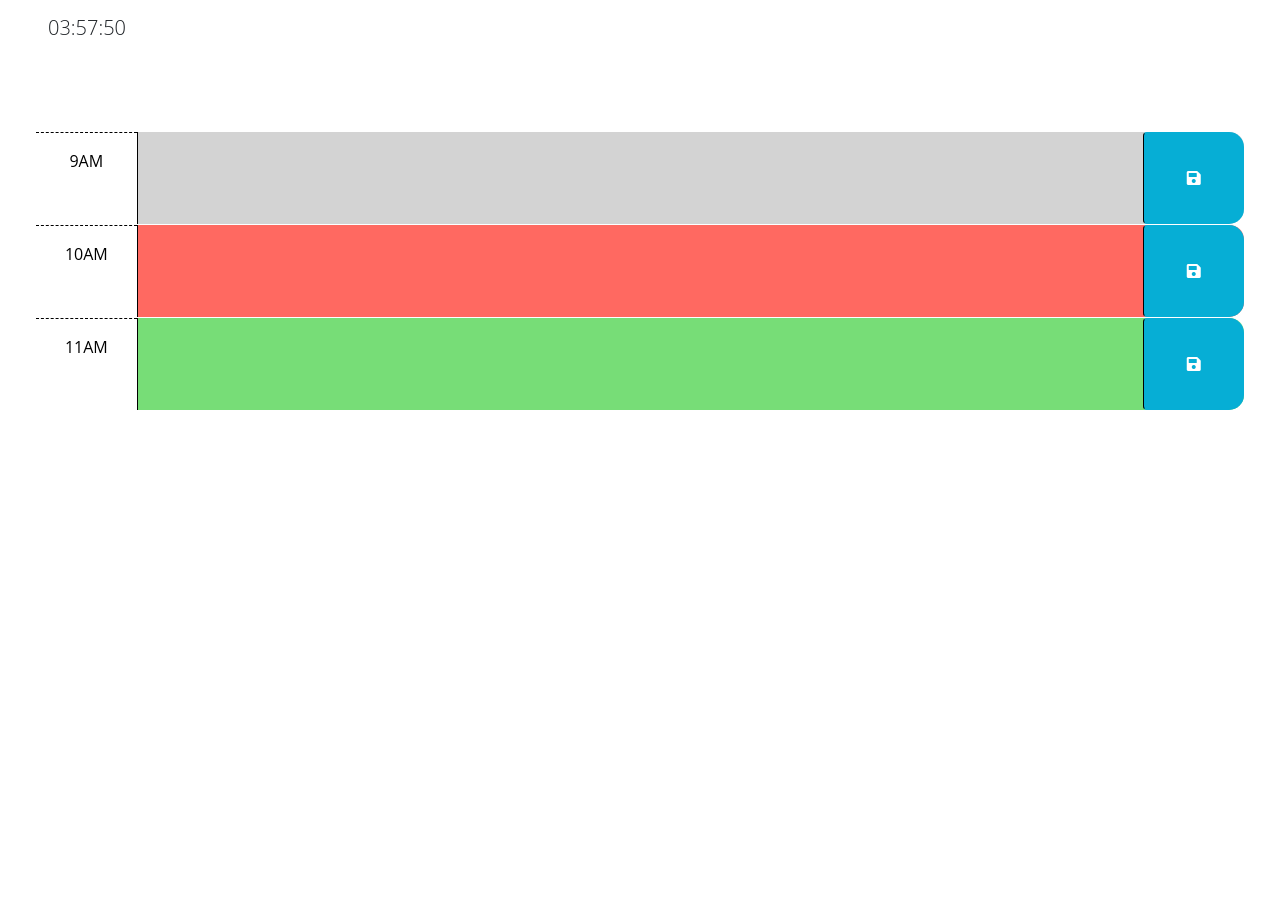
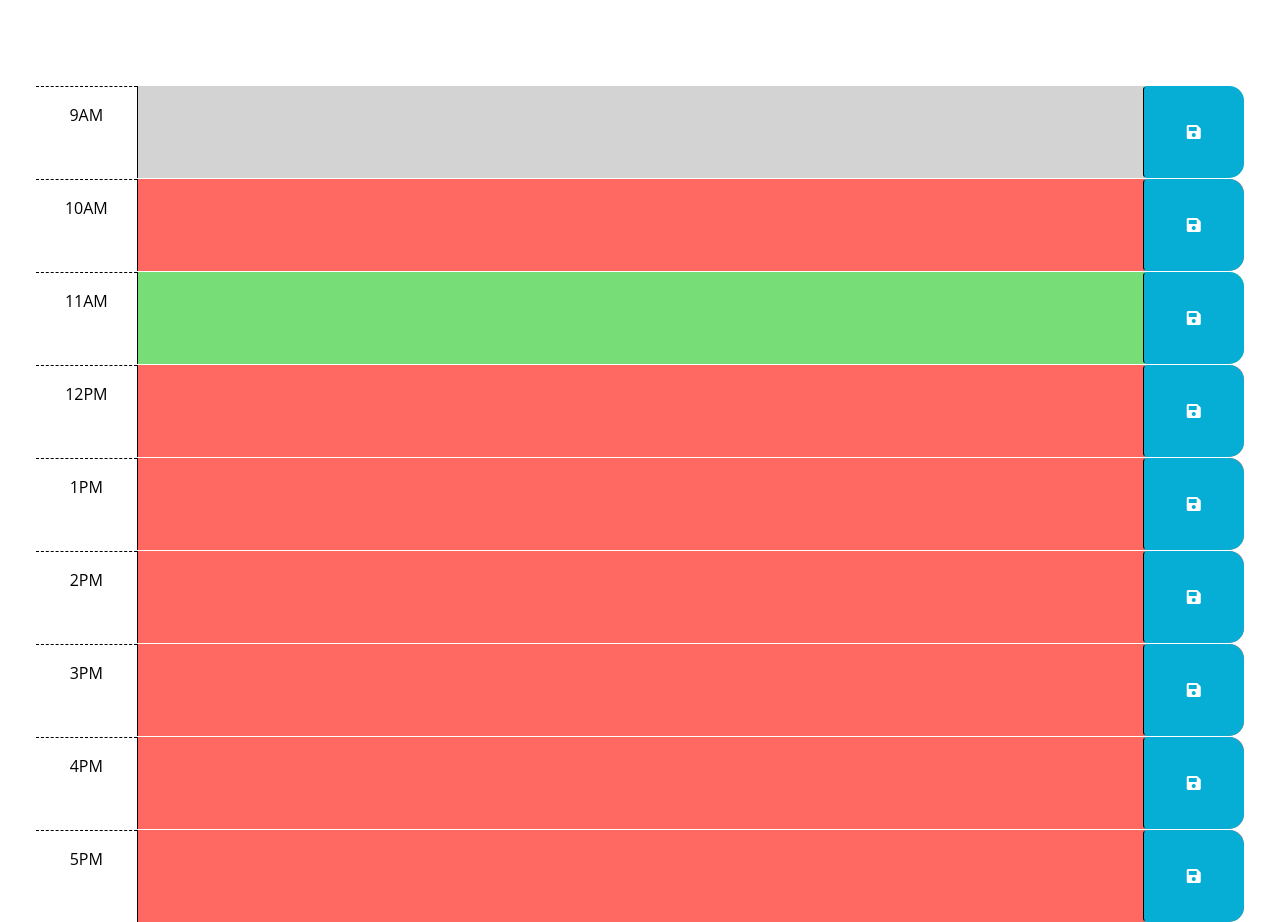
Before and after one commit to Zim40/Work-Scheduler, a plain HTML site: page index.html in a window 1280 px wide. Shown: the part 166-1088 px from the top of the page. Before the commit the page ends 800 px from the top, so only its background shows below. Drawn offline with nearby package versions, Linux system fonts and the light colour scheme.

Commit message:
feature/Added savebutton logic-javascript

```diff
--- a/index.html
+++ b/index.html
@@ -1,25 +1,15 @@
 <!DOCTYPE html>
 <html lang="en">
+
 <head>
   <meta charset="UTF-8" />
   <meta name="viewport" content="width=device-width, initial-scale=1.0" />
   <meta http-equiv="X-UA-Compatible" content="ie=edge" />
-    <link
-      href="https://cdn.jsdelivr.net/npm/bootstrap@5.1.3/dist/css/bootstrap.min.css"
-      rel="stylesheet"
-      integrity="sha384-1BmE4kWBq78iYhFldvKuhfTAU6auU8tT94WrHftjDbrCEXSU1oBoqyl2QvZ6jIW3"
-      crossorigin="anonymous"
-    />
-    <link
-      rel="stylesheet"
-      href="https://use.fontawesome.com/releases/v5.8.1/css/all.css"
-      integrity="sha384-50oBUHEmvpQ+1lW4y57PTFmhCaXp0ML5d60M1M7uH2+nqUivzIebhndOJK28anvf"
-      crossorigin="anonymous"
-    />
-    <link
-      href="https://fonts.googleapis.com/css2?family=Fira+Sans:wght@400;700&display=swap"
-      rel="stylesheet"
-    />
+  <link href="https://cdn.jsdelivr.net/npm/bootstrap@5.1.3/dist/css/bootstrap.min.css" rel="stylesheet"
+    integrity="sha384-1BmE4kWBq78iYhFldvKuhfTAU6auU8tT94WrHftjDbrCEXSU1oBoqyl2QvZ6jIW3" crossorigin="anonymous" />
+  <link rel="stylesheet" href="https://use.fontawesome.com/releases/v5.8.1/css/all.css"
+    integrity="sha384-50oBUHEmvpQ+1lW4y57PTFmhCaXp0ML5d60M1M7uH2+nqUivzIebhndOJK28anvf" crossorigin="anonymous" />
+  <link href="https://fonts.googleapis.com/css2?family=Fira+Sans:wght@400;700&display=swap" rel="stylesheet" />
 
   <link rel="stylesheet" href="style.css" />
   <title>Work Day Scheduler</title>
@@ -46,7 +36,7 @@
     <div id="hour-9" class="row time-block past">
       <div class="col-2 col-md-1 hour text-center py-3">9AM</div>
       <textarea class="col-8 col-md-10 description" rows="3"> </textarea>
-        <button class="btn saveBtn col-2 col-md-1" aria-label="save">
+      <button class="btn saveBtn col-2 col-md-1" id="save" aria-label="save">
         <i class="fas fa-save" aria-hidden="true"></i>
       </button>
     </div>
@@ -68,14 +58,68 @@
         <i class="fas fa-save" aria-hidden="true"></i>
       </button>
     </div>
+
+
+    <div id="hour-12" class="row time-block present">
+      <div class="col-2 col-md-1 hour text-center py-3">12PM</div>
+      <textarea class="col-8 col-md-10 description" rows="3"> </textarea>
+      <button class="btn saveBtn col-2 col-md-1" aria-label="save">
+        <i class="fas fa-save" aria-hidden="true"></i>
+      </button>
     </div>
+
+
+    <div id="hour-1" class="row time-block present">
+      <div class="col-2 col-md-1 hour text-center py-3">1PM</div>
+      <textarea class="col-8 col-md-10 description" rows="3"> </textarea>
+      <button class="btn saveBtn col-2 col-md-1" aria-label="save">
+        <i class="fas fa-save" aria-hidden="true"></i>
+      </button>
+    </div>
+
+    <div id="hour-2" class="row time-block present">
+      <div class="col-2 col-md-1 hour text-center py-3">2PM</div>
+      <textarea class="col-8 col-md-10 description" rows="3"> </textarea>
+      <button class="btn saveBtn col-2 col-md-1" aria-label="save">
+        <i class="fas fa-save" aria-hidden="true"></i>
+      </button>
+    </div>
+
+    <div id="hour-3" class="row time-block present">
+      <div class="col-2 col-md-1 hour text-center py-3">3PM</div>
+      <textarea class="col-8 col-md-10 description" rows="3"> </textarea>
+      <button class="btn saveBtn col-2 col-md-1" aria-label="save">
+        <i class="fas fa-save" aria-hidden="true"></i>
+      </button>
+    </div>
+
+    <div id="hour-4" class="row time-block present">
+      <div class="col-2 col-md-1 hour text-center py-3">4PM</div>
+      <textarea class="col-8 col-md-10 description" rows="3"> </textarea>
+      <button class="btn saveBtn col-2 col-md-1" aria-label="save">
+        <i class="fas fa-save" aria-hidden="true"></i>
+      </button>
+    </div>
+
+    <div id="hour-5" class="row time-block present">
+      <div class="col-2 col-md-1 hour text-center py-3">5PM</div>
+      <textarea class="col-8 col-md-10 description" rows="3"> </textarea>
+      <button class="btn saveBtn col-2 col-md-1" aria-label="save">
+        <i class="fas fa-save" aria-hidden="true"></i>
+      </button>
+    </div>
+  </div>
+
+
+
+
 
   <script src="https://cdnjs.cloudflare.com/ajax/libs/jquery/3.2.1/jquery.min.js"></script>
   <script src="https://cdn.jsdelivr.net/npm/dayjs@1.11.3/dayjs.min.js"
-    integrity="sha256-iu/zLUB+QgISXBLCW/mcDi/rnf4m4uEDO0wauy76x7U="
-    crossorigin="anonymous"></script>
+    integrity="sha256-iu/zLUB+QgISXBLCW/mcDi/rnf4m4uEDO0wauy76x7U=" crossorigin="anonymous"></script>
 
   <script src="script.js"></script>
   <script src="https://cdn.jsdelivr.net/npm/dayjs@1/dayjs.min.js"></script>
 </body>
+
 </html>
--- a/script.js
+++ b/script.js
@@ -3,35 +3,62 @@
 // in the html.
 
 
+$(function () {
+
+// Displays time on below header
+// ============================
+window.onload = titleClock;
 function titleClock() {
 
   var timeTitle = document.querySelector("#currentDay");
   timeTitle.innerText = dayjs().format("HH:mm:ss");
   setInterval(titleClock, 1000);
+  console.log(titleClock);
 
-  console.log(titleClock);
 }
-window.onload = titleClock;
+function handleSave() {
+  let buttons = document.querySelectorAll(".saveBtn");
+  for (let i = 0; i < buttons.length; i++) {
+    buttons[i].addEventListener("click", function () {
+      let textInput = document.querySelector(".description").value;
+      localStorage.setItem("Input", textInput);
+
+    });
+  }
+}
+
+// Executes save of userinput into localstorage.
+handleSave();
+
+// CODE===== BUG! this part of the code makes the clock dissapear
+// ======================================================
+window.onload = function () {
+  let savedText = localStorage.getItem("Input")
+  let textInput = document.querySelector(".description");
+  if (savedText) {
+    textInput.value = savedText;
+  }
+}
 
 
 
-$(function () {
-  // TODO: Add a listener for click events on the save button. This code should
-  // use the id in the containing time-block as a key to save the user input in
-  // local storage. HINT: What does `this` reference in the click listener
-  // function? How can DOM traversal be used to get the "hour-x" id of the
-  // time-block containing the button that was clicked? How might the id be
-  // useful when saving the description in local storage?
-  //
-  // TODO: Add code to apply the past, present, or future class to each time
-  // block by comparing the id to the current hour. HINTS: How can the id
-  // attribute of each time-block be used to conditionally add or remove the
-  // past, present, and future classes? How can Day.js be used to get the
-  // current hour in 24-hour time?
-  //
-  // TODO: Add code to get any user input that was saved in localStorage and set
-  // the values of the corresponding textarea elements. HINT: How can the id
-  // attribute of each time-block be used to do this?
-  //
-  // TODO: Add code to display the current date in the header of the page.
-});
+
+//   //   // TODO: Add a listener for click events on the save button. This code should
+//   //   // use the id in the containing time-block as a key to save the user input in
+//   //   // local storage. HINT: What does `this` reference in the click listener
+//   //   // function? How can DOM traversal be used to get the "hour-x" id of the
+//   //   // time-block containing the button that was clicked? How might the id be
+//   //   // useful when saving the description in local storage?
+//   //   //
+//   //   // TODO: Add code to apply the past, present, or future class to each time
+//   //   // block by comparing the id to the current hour. HINTS: How can the id
+//   //   // attribute of each time-block be used to conditionally add or remove the
+//   //   // past, present, and future classes? How can Day.js be used to get the
+//   //   // current hour in 24-hour time?
+//   //   //
+//   //   // TODO: Add code to get any user input that was saved in localStorage and set
+//   //   // the values of the corresponding textarea elements. HINT: How can the id
+//   //   // attribute of each time-block be used to do this?
+//   //   //
+//   //   // TODO: Add code to display the current date in the header of the page.
+})
```
Also changed, not shown: notes.txt (added). Lines whose indentation alone changed are shown as unchanged.
